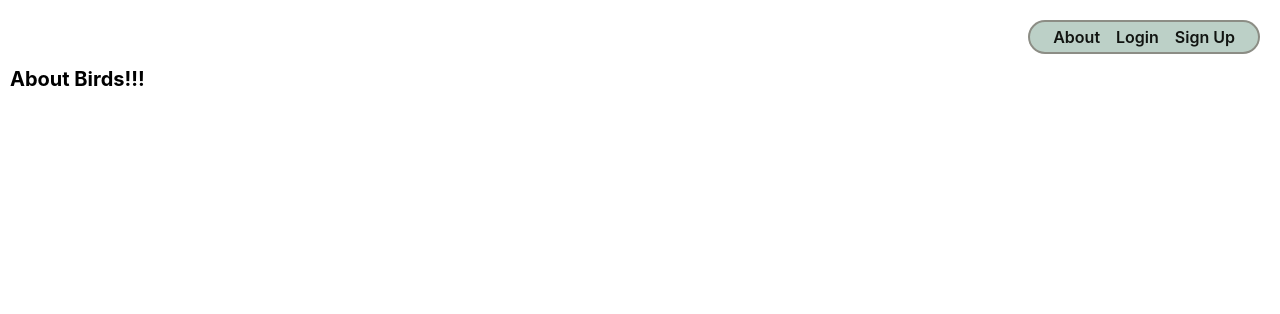
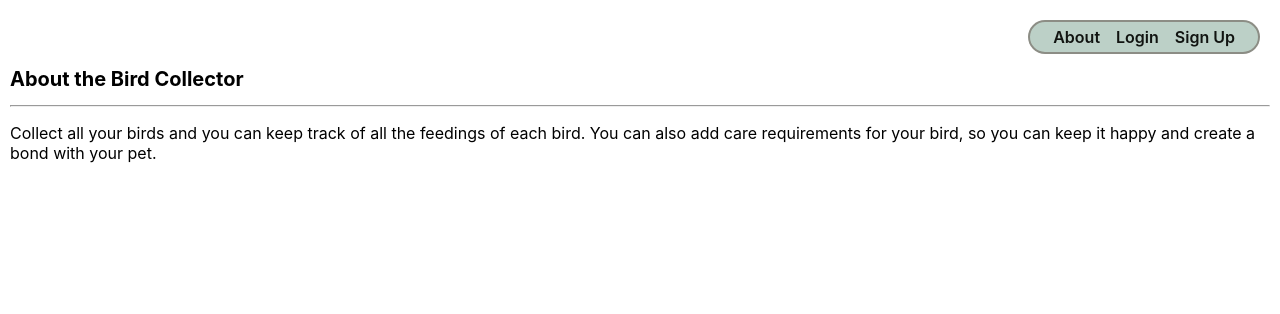
Before and after one commit to creyes25/bird-collector, a Django app: page /about/ in a window 1280 px wide. Shown: the top 314 px of the page. Run offline with Django 4.2, Linux system fonts and the light colour scheme.

Commit message:
update the about page

```diff
--- a/main_app/templates/about.html
+++ b/main_app/templates/about.html
@@ -2,6 +2,10 @@
 
 {% block content %}
 
-<h1>About Birds!!!</h1>
+<h1>About the Bird Collector</h1>
+<hr />
+<p class="page-content">
+  Collect all your birds and you can keep track of all the feedings of each bird. You can also add care requirements for your bird, so you can  keep it happy and create a bond with your pet.
+</p>
 
 {% endblock  %}
```
